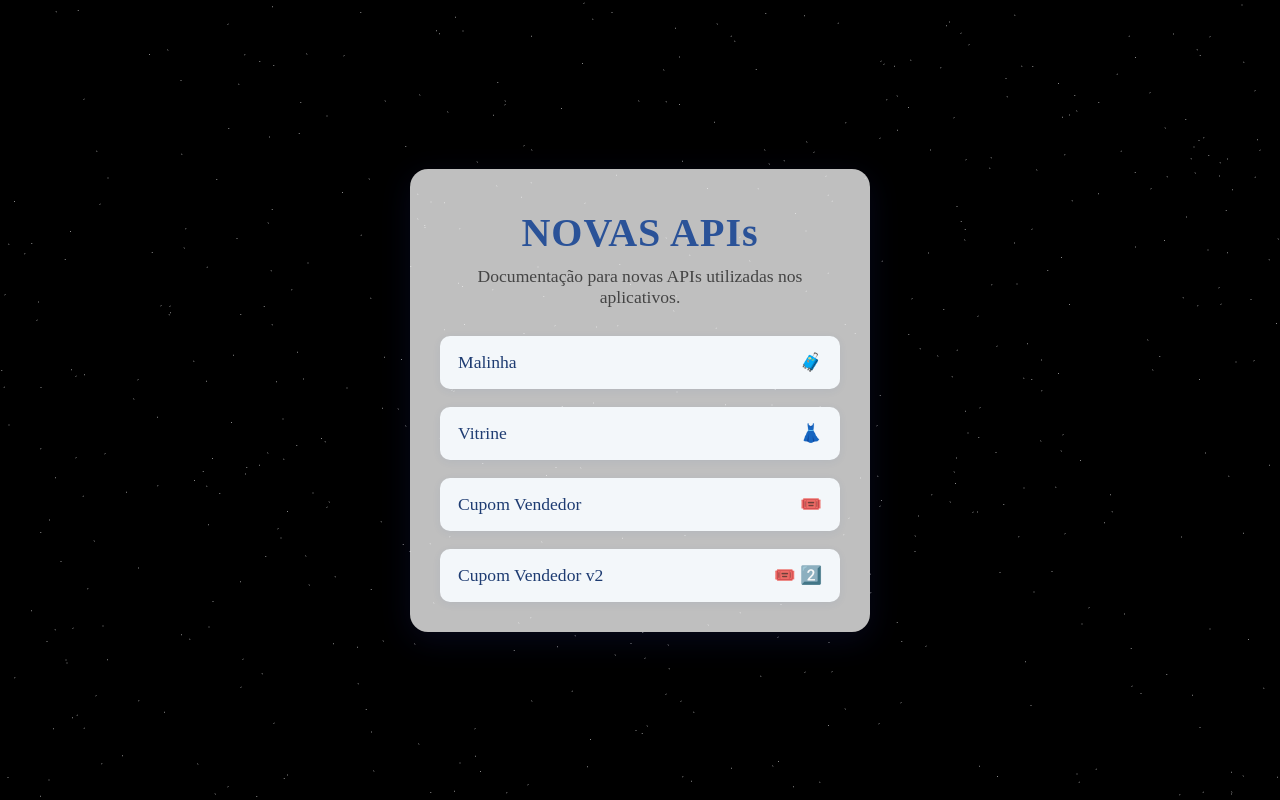
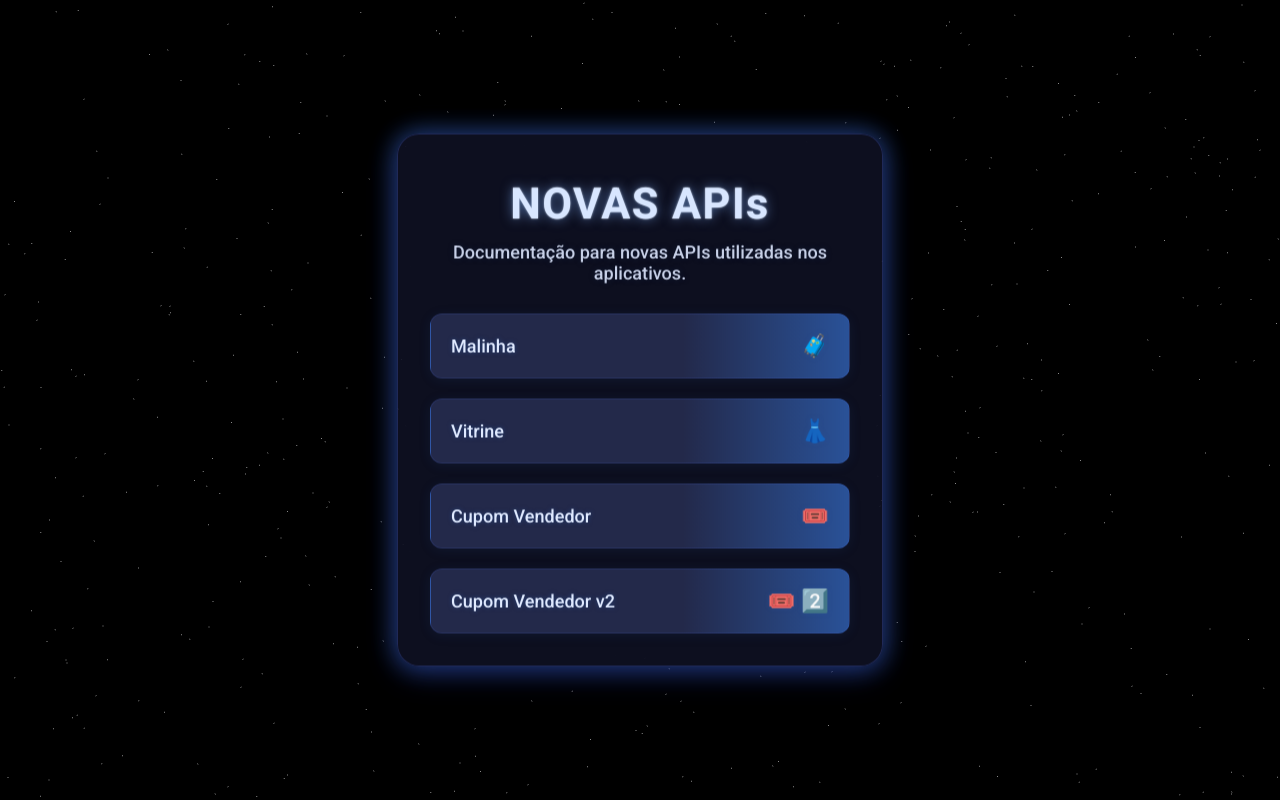
Before and after one commit to LeonardoNoroWidelab/WD-New-API, a plain HTML site: page index.html in a window 1280 px wide. Drawn offline with nearby package versions, Linux system fonts and the light colour scheme; animation ran at ten frames a second.

Commit message:
feat: Refactor and move inline styles to main.css for improved maintainability and looks like spacing theme

```diff
--- a/index.html
+++ b/index.html
@@ -14,85 +14,7 @@
       crossorigin="anonymous"
     ></script>
 
-    <style>
-      body {
-        padding: 0;
-        margin: 0;
-        display: flex;
-        justify-content: center;
-        align-items: center;
-      }
-
-      .container {
-        background: rgba(255, 255, 255, 0.75);
-        border-radius: 18px;
-        box-shadow: 0 8px 32px 0 rgba(31, 38, 135, 0.2);
-        padding: 40px 30px 30px 30px;
-        max-width: 400px;
-        width: 100%;
-        text-align: center;
-        position: absolute;
-      }
-
-      .logo {
-        font-size: 2.5rem;
-        font-weight: 700;
-        color: #2a5298;
-        margin-bottom: 10px;
-        letter-spacing: 1px;
-        display: flex;
-        align-items: center;
-        justify-content: center;
-        gap: 10px;
-      }
-      .logo-icon {
-        font-size: 2.2rem;
-        color: #1e3c72;
-      }
-      .subtitle {
-        color: #444;
-        font-size: 1.1rem;
-        margin-bottom: 28px;
-      }
-      .link-list {
-        display: flex;
-        flex-direction: column;
-        gap: 18px;
-      }
-      .api-link {
-        display: flex;
-        justify-content: space-between;
-        align-items: center;
-        gap: 14px;
-        background: #f3f7fa;
-        border-radius: 10px;
-        padding: 16px 18px;
-        text-decoration: none;
-        color: #1e3c72;
-        font-size: 1.1rem;
-        font-weight: 500;
-        box-shadow: 0 2px 8px rgba(42, 82, 152, 0.07);
-        transition: background 0.2s, transform 0.2s;
-      }
-      .api-link:hover {
-        background: #e1ecf7;
-        transform: translateY(-2px) scale(1.03);
-      }
-      .api-icon {
-        font-size: 1.6rem;
-        width: 32px;
-        text-align: center;
-      }
-      @media (max-width: 500px) {
-        .container {
-          padding: 20px 8px 18px 8px;
-          max-width: 98vw;
-        }
-        .logo {
-          font-size: 1.5rem;
-        }
-      }
-    </style>
+    <link rel="stylesheet" href="main.css" />
   </head>
 
   <body>
--- /dev/null
+++ b/main.css
@@ -0,0 +1,91 @@
+body {
+  padding: 0;
+  margin: 0;
+  min-height: 100vh;
+  display: flex;
+  justify-content: center;
+  align-items: center;
+  font-family: 'Roboto', Arial, sans-serif;
+  background: transparent;
+  overflow: hidden;
+}
+
+.container {
+  background: rgba(20, 24, 48, 0.65);
+  border-radius: 22px;
+  box-shadow: 0 8px 32px 0 rgba(31, 38, 135, 0.37), 0 0 24px 2px #2a5298cc;
+  padding: 44px 32px 32px 32px;
+  max-width: 420px;
+  width: 100%;
+  text-align: center;
+  position: absolute;
+  top: 50%;
+  left: 50%;
+  transform: translate(-50%, -50%);
+  backdrop-filter: blur(8px) saturate(140%);
+  border: 1.5px solid rgba(90, 120, 255, 0.25);
+}
+
+.logo {
+  font-size: 2.7rem;
+  font-weight: 700;
+  color: #d8e6ff;
+  margin-bottom: 12px;
+  letter-spacing: 1.5px;
+  display: flex;
+  align-items: center;
+  justify-content: center;
+  gap: 12px;
+  text-shadow: 0 0 12px #516fa3, 0 0 2px #fff;
+}
+
+.subtitle {
+  color: #c7d0e7;
+  font-size: 1.13rem;
+  margin-bottom: 30px;
+  text-shadow: 0 0 6px #1e3c7244;
+}
+
+.link-list {
+  display: flex;
+  flex-direction: column;
+  gap: 20px;
+}
+
+.api-link {
+  display: flex;
+  justify-content: space-between;
+  align-items: center;
+  gap: 16px;
+  background: linear-gradient(90deg, #23294a 60%, #2a5298 100%);
+  border-radius: 12px;
+  padding: 18px 20px;
+  text-decoration: none;
+  color: #e0eaff;
+  font-size: 1.13rem;
+  font-weight: 500;
+  box-shadow: 0 2px 12px rgba(42, 82, 152, 0.13);
+  transition: background 0.2s, transform 0.2s, box-shadow 0.2s;
+  border: 1px solid rgba(90, 120, 255, 0.13);
+  text-shadow: 0 0 4px #2a529899;
+}
+
+.api-link:hover {
+  background: linear-gradient(90deg, #2a5298 60%, #23294a 100%);
+  transform: translateY(-2px) scale(1.04);
+  box-shadow: 0 4px 18px 2px #2a529855;
+}
+
+.api-link span {
+  font-size: 1.4rem;
+}
+
+@media (max-width: 500px) {
+  .container {
+    padding: 22px 6px 14px 6px;
+    max-width: 98vw;
+  }
+  .logo {
+    font-size: 1.3rem;
+  }
+}
```
